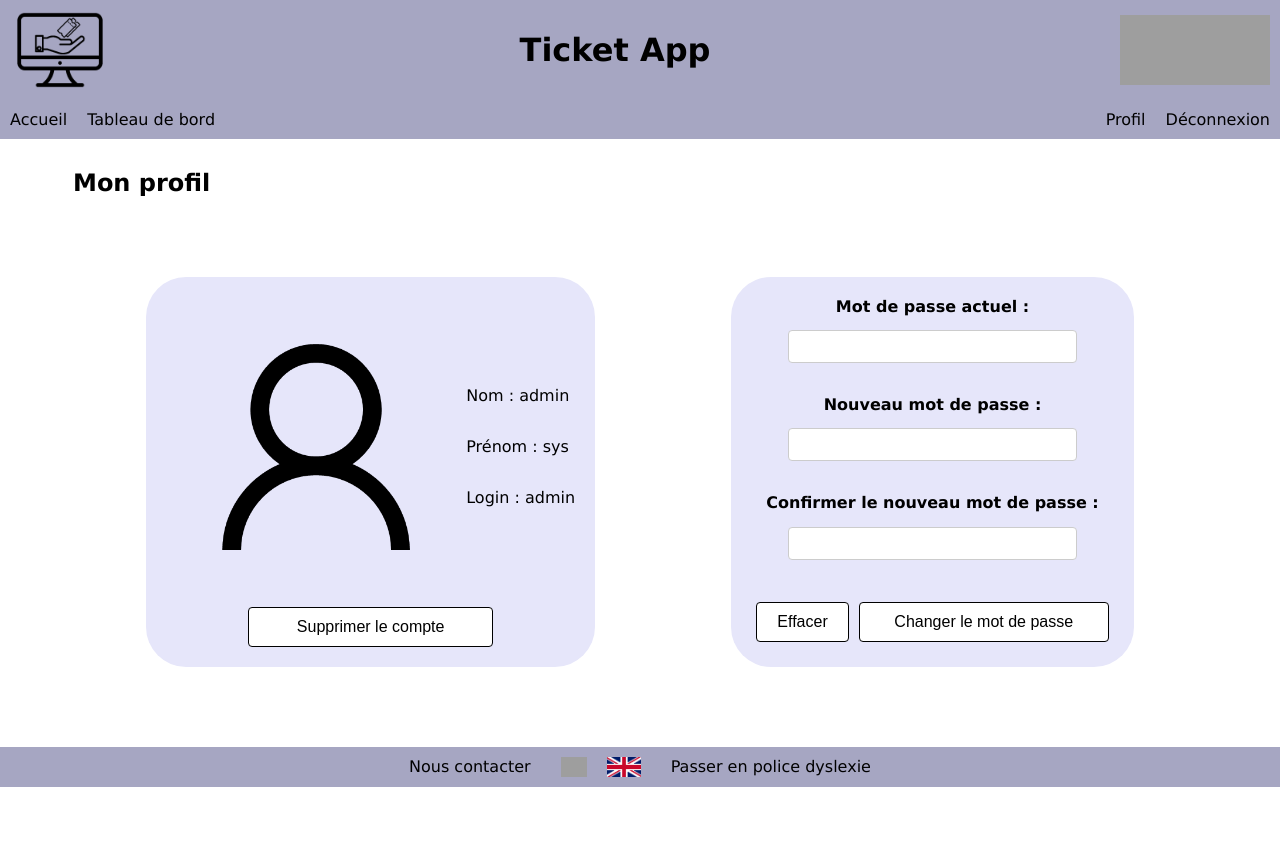
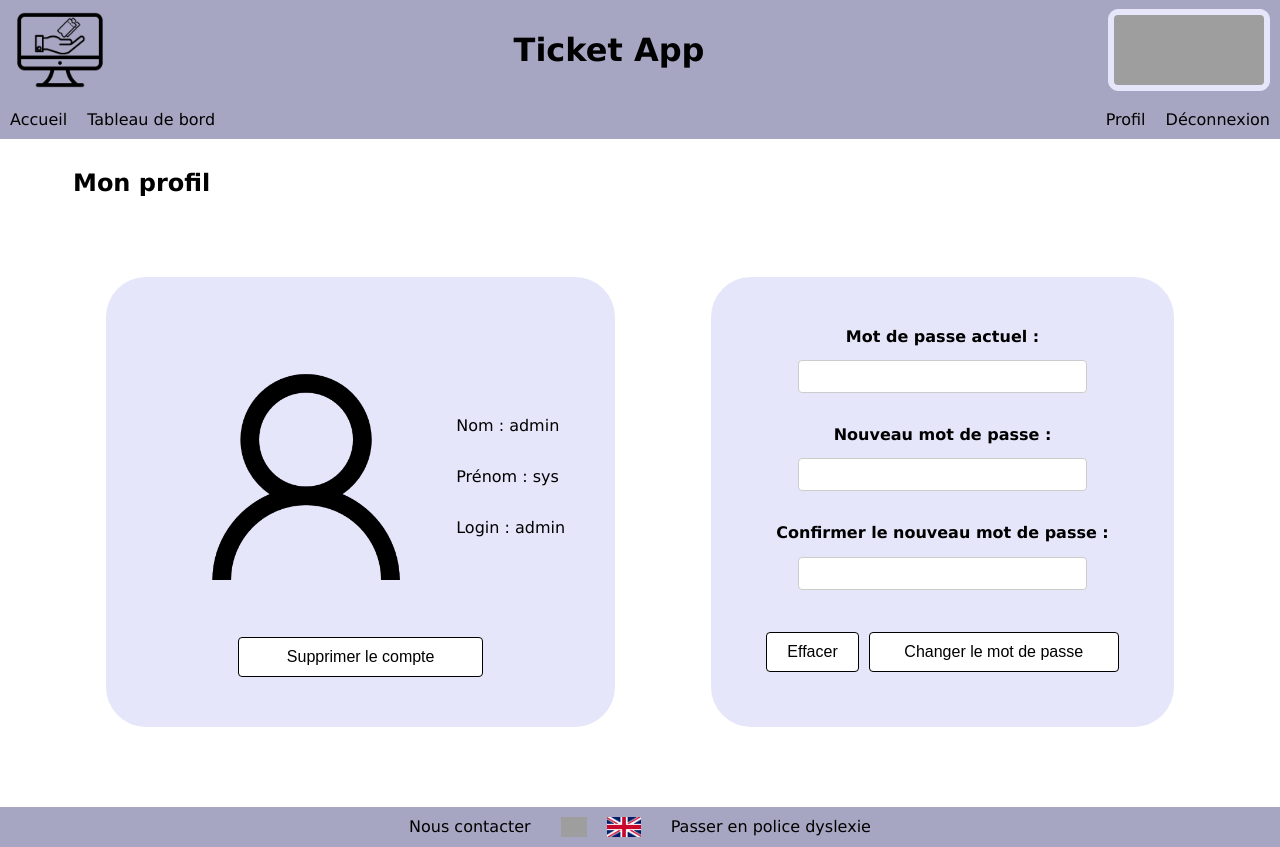
Before and after one commit to Boucanier/Sae_3.01_Ticketing_Web_App, a PHP site: page /profile.php in a window 1280 px wide. Before the commit the page ends 787 px from the top, so only its background shows below. Run offline with PHP 8.4, Linux system fonts and the light colour scheme; a user stored in the database is signed in; data comes from the database, SQL or seed files in the repository; grey boxes are pictures that could not be loaded.

Commit message:
Ajout d'un fond au logo 2 de notre site

```diff
--- a/src/pages/style/style.css
+++ b/src/pages/style/style.css
@@ -88,6 +88,10 @@ header > nav > div > a:focus, footer > a:focus, footer > div > a:hover {
     height: 70px;
     width: 150px;
     margin-right: 10px;
+    padding: 5px;
+    border-radius: 10px;
+    background-color: lavender;
+    border: 1px solid lavender;
 }
 
 footer {
@@ -182,7 +186,7 @@ main {
     align-items: center;
     background-color: lavender;
     border-radius: 40px;
-    padding: 20px;
+    padding: 50px;
 }
 
 #information {
@@ -320,7 +324,7 @@ input {
     justify-content: space-between;
     background-color: lavender;
     border-radius: 40px;
-    padding: 20px;
+    padding: 50px;
 }
 
 .form_group{
@@ -661,7 +665,7 @@ th {
     display: flex;
     flex-direction: row;
     align-items: center;
-    width: 50%;
+    width: 110%;
     justify-content: space-around;
 }
 
@@ -701,6 +705,14 @@ th {
     height: 35px;
     margin: 5px;
     margin-right: 0px;
+}
+
+#form_modification_ticket{
+    background-color: lavender;
+    border-radius: 40px;
+    padding: 30px;
+    width: 60%;
+    margin: 0 auto;
 }
 
 #form_modification_ticket > div > .reset_buttons, #form_modification_ticket > div > .submit_buttons{
```
